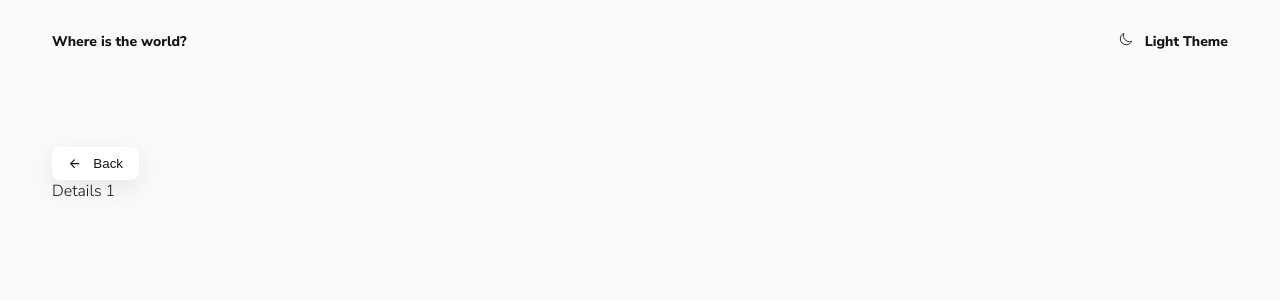
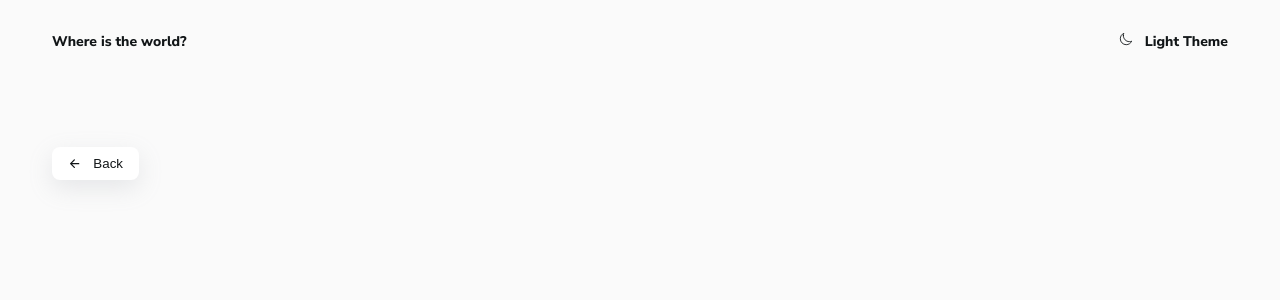
Before and after one commit to SlayerBS/countries, a React (Create React App) app: page /country/1 in a window 1280 px wide. Shown: the top 300 px of the page. Built offline with nearby package versions, Linux system fonts and the light colour scheme; no server answers.

Commit message:
Update Details.jsx

```diff
--- a/src/pages/Details.jsx
+++ b/src/pages/Details.jsx
@@ -12,8 +12,6 @@ export const Details = () => {
   const goBack = () => navigate(-1);
   const [country, setCountry] = useState(null);
 
-  console.log(country);
-
   useEffect(() => {
     axios.get(searchByCountry(name)).then(({ data }) => setCountry(data[0]));
   }, [name]);
@@ -25,7 +23,6 @@ export const Details = () => {
         Back
       </Button>
       {country && <Info navigate={navigate} {...country} />}
-      Details {name}
     </div>
   );
 };
```
